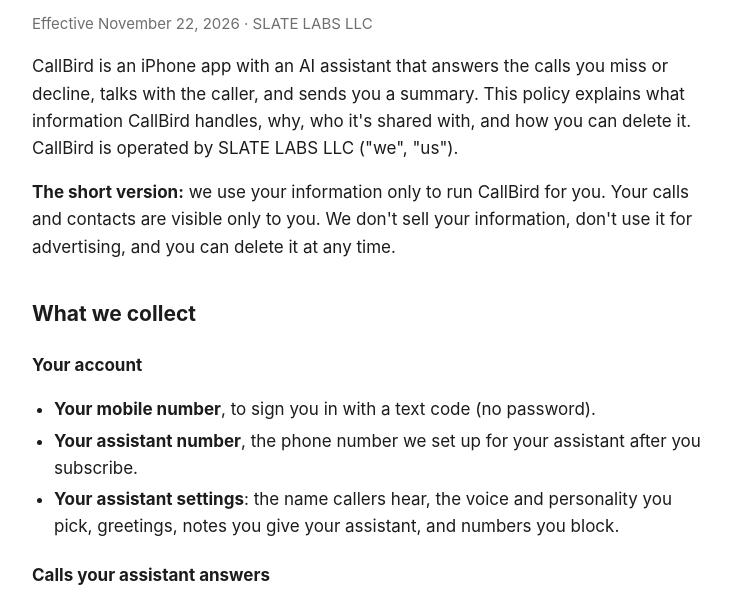
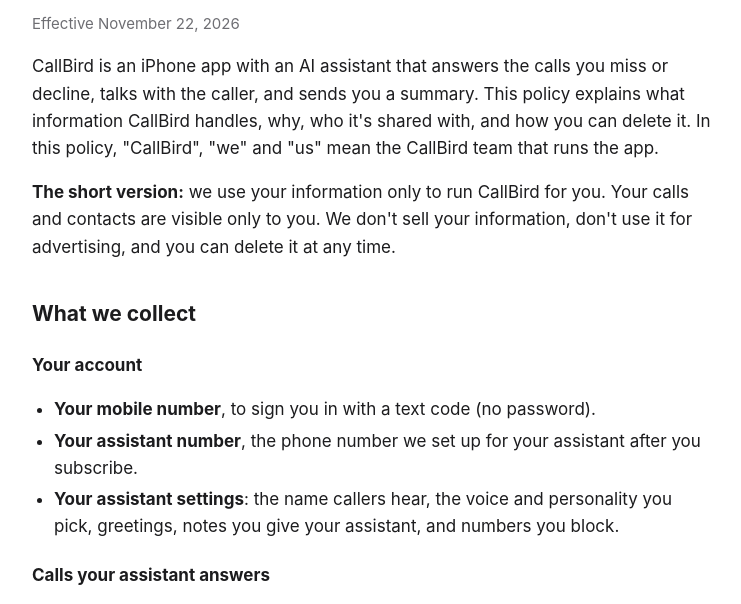
Before and after one commit to darpanbhatta/callbird, a plain HTML site: page privacy.html in a window 1280 px wide. Shown: the part 165-769 px from the top of the page, without its empty margins (268-1009 px from the left). Drawn offline with Linux system fonts and the light colour scheme.

Commit message:
Refer to the operator as CallBird
Co-Authored-By: Claude Opus 5.5 <noreply@anthropic.com>

```diff
--- a/privacy.html
+++ b/privacy.html
@@ -13,11 +13,11 @@
 <header><img src="icon.png" alt=""><a href="./">CallBird</a></header>
 
 <h1>Privacy Policy</h1>
-<p class="muted">Effective November 22, 2026 · SLATE LABS LLC</p>
+<p class="muted">Effective November 22, 2026</p>
 
 <p>CallBird is an iPhone app with an AI assistant that answers the calls you miss or decline, talks with the caller,
 and sends you a summary. This policy explains what information CallBird handles, why, who it's shared with, and
-how you can delete it. CallBird is operated by SLATE LABS LLC ("we", "us").</p>
+how you can delete it. In this policy, "CallBird", "we" and "us" mean the CallBird team that runs the app.</p>
 
 <p><strong>The short version:</strong> we use your information only to run CallBird for you. Your calls and contacts
 are visible only to you. We don't sell your information, don't use it for advertising, and you can delete it at any time.</p>
@@ -81,7 +81,7 @@ They process it on our behalf and may not use it for their own purposes.</p>
   <tr><td>Hosting providers</td><td>Running our server</td><td>Data stored on and passing through the server</td></tr>
 </table>
 <p>We may also share information if the law requires it, or to protect the safety of people or the service.
-If SLATE LABS LLC is ever involved in a merger or sale, your information would stay under this policy.
+If CallBird is ever involved in a merger or sale, your information would stay under this policy.
 <strong>We never sell your information.</strong></p>
 
 <h2>Other users</h2>
@@ -124,10 +124,10 @@ If you think a child has given us information, email us and we'll delete it.</p>
 <p>If we change this policy, we'll update the date above. If the change is significant, we'll let you know in the app.</p>
 
 <h2>Contact</h2>
-<p>SLATE LABS LLC<br>
+<p>CallBird<br>
 Email: <a href="mailto:callbirdcustomersupport@gmail.com">callbirdcustomersupport@gmail.com</a></p>
 
-<footer class="muted"><a href="./">Support</a><a href="privacy.html">Privacy Policy</a>© 2026 SLATE LABS LLC</footer>
+<footer class="muted"><a href="./">Support</a><a href="privacy.html">Privacy Policy</a>© 2026 CallBird</footer>
 </main>
 </body>
 </html>
```
Also changed, not shown: index.html (+1 -1 lines).
